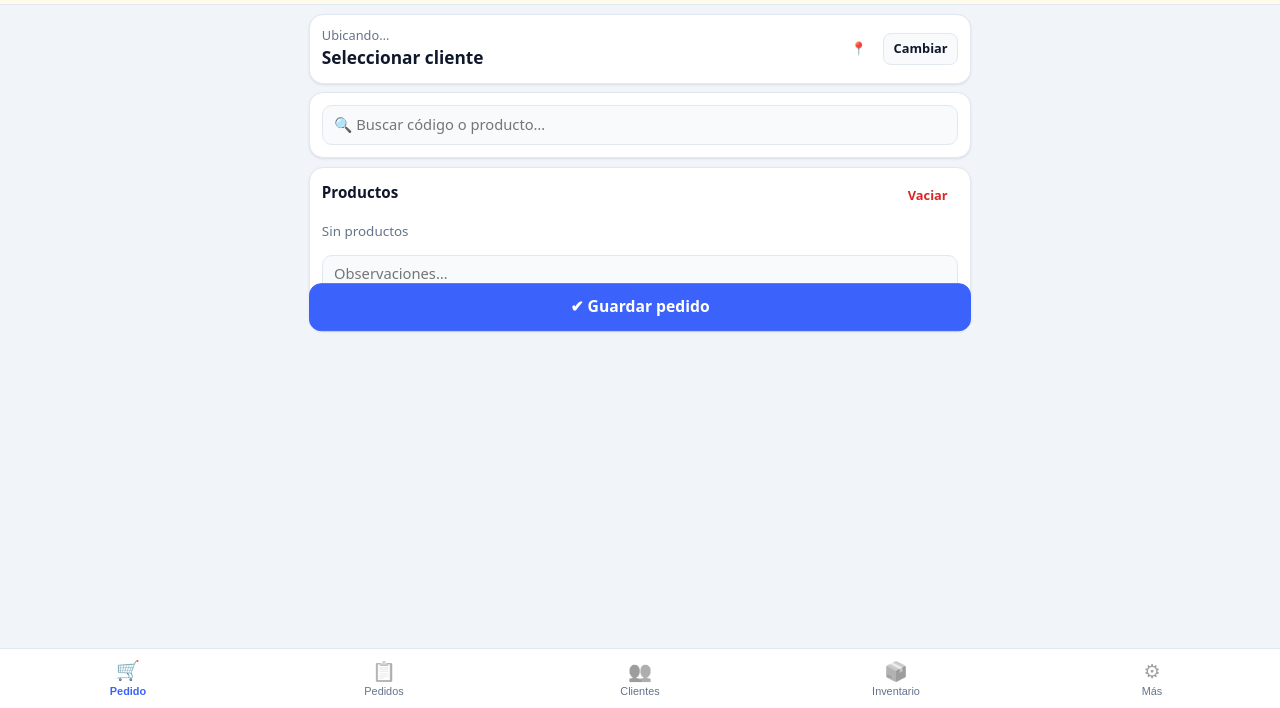
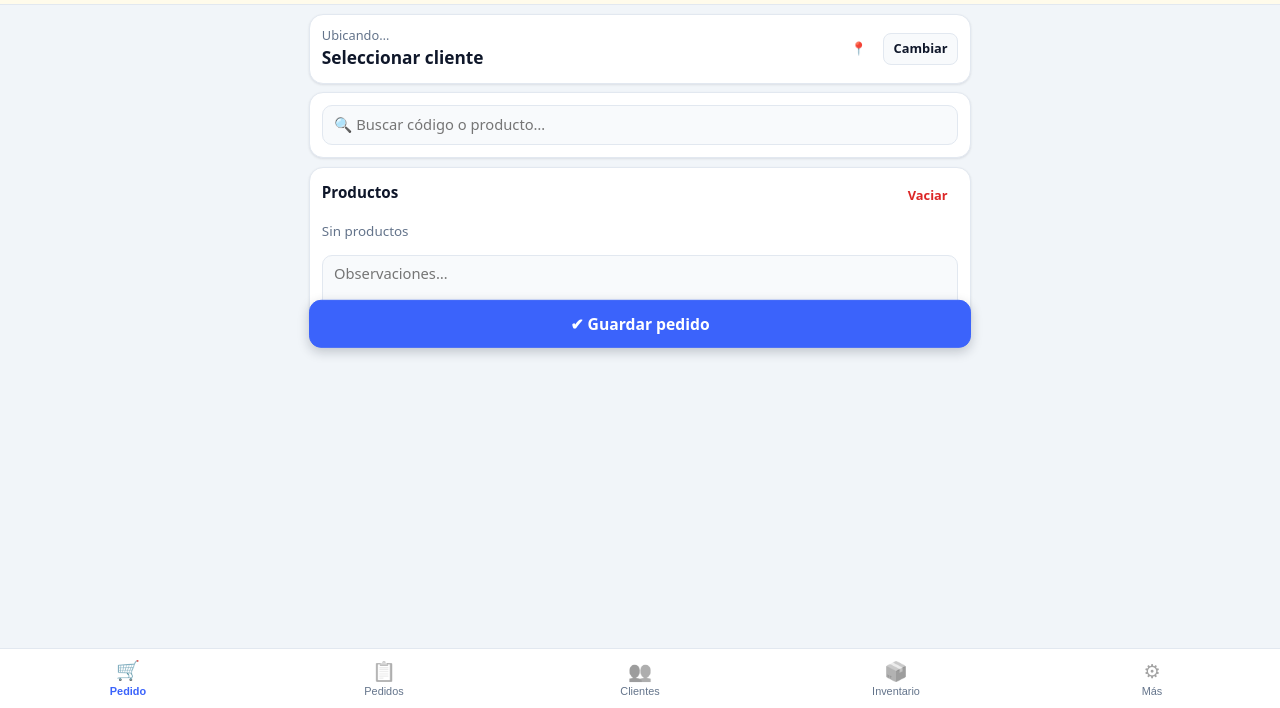
Before and after one commit to Edwinlogo/PedidosCol, a plain HTML site: page index.html in a window 1280 px wide. Shown: the part 92-800 px from the top of the page. Drawn offline with Linux system fonts and the light colour scheme; no server answers.

Commit message:
Increase spacing above save order button

```diff
--- a/app/styles.css
+++ b/app/styles.css
@@ -175,7 +175,14 @@ textarea { margin-top: .5rem; resize: vertical; }
 .mini-label { font-size: .68rem; color: var(--muted); display: flex; flex-direction: column; gap: 2px; min-width: 0; }
 .warn-text { color: var(--warn); font-size: .74rem; font-weight: 600; }
 
-.sticky-actions { position: sticky; bottom: calc(var(--tabbar-h) + env(safe-area-inset-bottom) + .35rem); z-index: 5; }
+.sticky-actions {
+  position: sticky;
+  bottom: calc(var(--tabbar-h) + env(safe-area-inset-bottom) + .5rem);
+  margin-top: 1.25rem;
+  padding-top: .5rem;
+  z-index: 5;
+}
+.sticky-actions .btn { box-shadow: 0 4px 12px rgba(15, 23, 42, .22); }
 
 .order-card { display: flex; gap: .55rem; align-items: center; }
 .order-card .grow { cursor: pointer; min-width: 0; }
--- a/app/sw.js
+++ b/app/sw.js
@@ -1,5 +1,5 @@
 /* Service worker: funcionamiento sin conexión + recepción de archivos compartidos desde Android. */
-const VERSION = 'v2';
+const VERSION = 'v3';
 const CACHE = `pedidos-${VERSION}`;
 const ASSETS = [
   './', 'index.html', 'styles.css', 'manifest.webmanifest',
--- a/styles.css
+++ b/styles.css
@@ -175,7 +175,14 @@ textarea { margin-top: .5rem; resize: vertical; }
 .mini-label { font-size: .68rem; color: var(--muted); display: flex; flex-direction: column; gap: 2px; min-width: 0; }
 .warn-text { color: var(--warn); font-size: .74rem; font-weight: 600; }
 
-.sticky-actions { position: sticky; bottom: calc(var(--tabbar-h) + env(safe-area-inset-bottom) + .35rem); z-index: 5; }
+.sticky-actions {
+  position: sticky;
+  bottom: calc(var(--tabbar-h) + env(safe-area-inset-bottom) + .5rem);
+  margin-top: 1.25rem;
+  padding-top: .5rem;
+  z-index: 5;
+}
+.sticky-actions .btn { box-shadow: 0 4px 12px rgba(15, 23, 42, .22); }
 
 .order-card { display: flex; gap: .55rem; align-items: center; }
 .order-card .grow { cursor: pointer; min-width: 0; }
--- a/sw.js
+++ b/sw.js
@@ -1,5 +1,5 @@
 /* Service worker: funcionamiento sin conexión + recepción de archivos compartidos desde Android. */
-const VERSION = 'v2';
+const VERSION = 'v3';
 const CACHE = `pedidos-${VERSION}`;
 const ASSETS = [
   './', 'index.html', 'styles.css', 'manifest.webmanifest',
```
